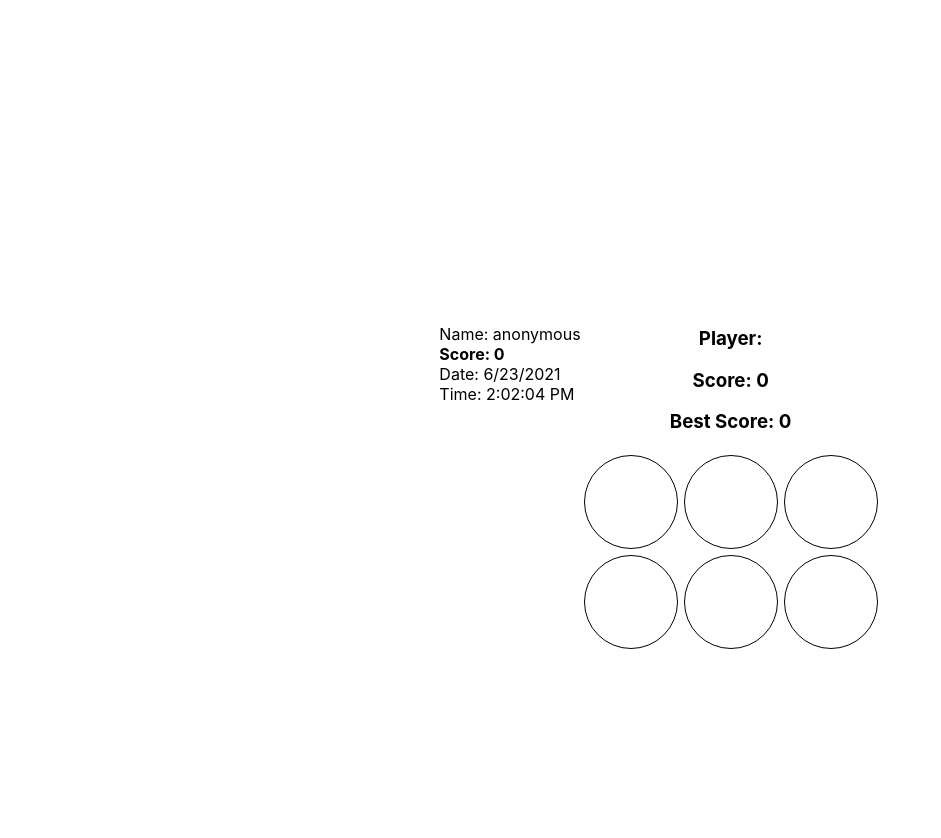
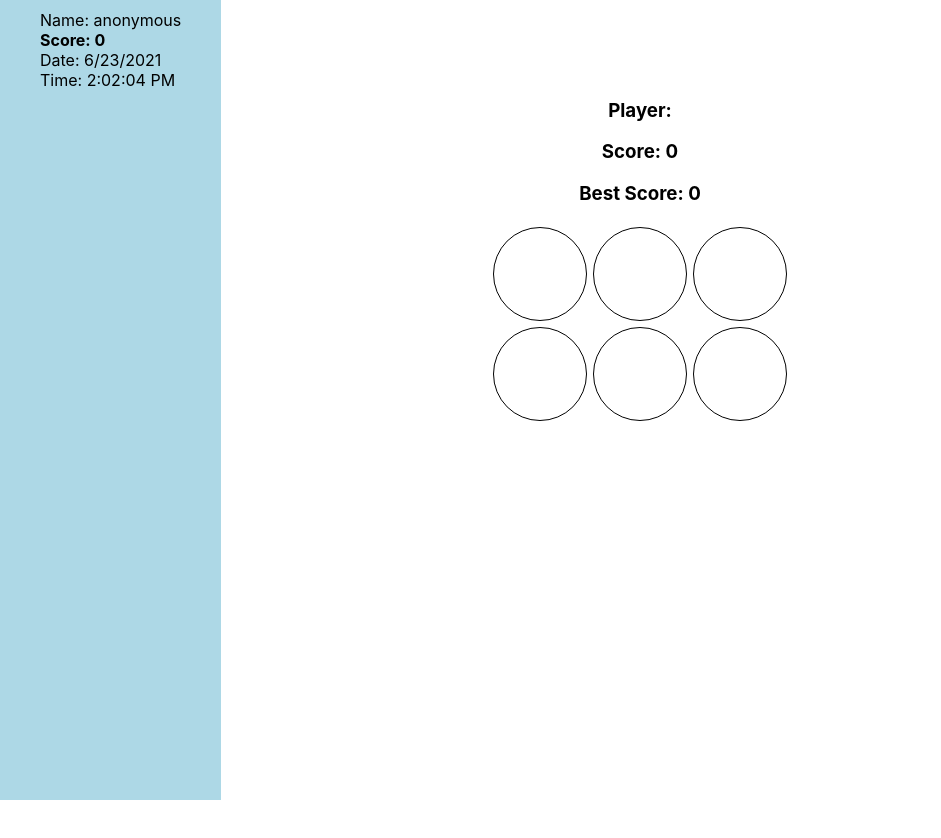
Before and after one commit to yaronlavi1992/lightbulbs, a Next.js app: page /play in a window 1280 px wide. Shown: the top 838 px of the page, without its empty margins (0-941 px from the left). Built offline with nearby package versions, Linux system fonts and the light colour scheme.

Commit message:
responsiveness

```diff
--- a/components/ScoreHistory/ScoreHistory.module.css
+++ b/components/ScoreHistory/ScoreHistory.module.css
@@ -1,9 +1,23 @@
 .ul {
+  position: fixed;
+  left: 0;
+  top: 0;
   overflow: auto;
-  max-height: 340px;
+  height: 100%;
+  background-color: lightblue;
+  margin-top: 0px;
+  padding-right: 40px;
+  padding-top: 10px;
 }
 
 .li {
   display: flex;
   flex-direction: column;
 }
+
+@media (max-width: 750px) {
+  .ul {
+    position: static;
+    background-color: initial;
+  }
+}
--- a/pages/play.js
+++ b/pages/play.js
@@ -6,10 +6,8 @@ function play() {
   return (
     <main className={styles.main}>
       <div className={styles.container}>
-        <div className={styles.columnLayout}>
-          <ScoreHistory />
-          <PlayBoard />
-        </div>
+        <PlayBoard />
+        <ScoreHistory />
       </div>
     </main>
   );
--- a/styles/Home.module.css
+++ b/styles/Home.module.css
@@ -3,7 +3,6 @@
   padding: 0 0.5rem;
   display: flex;
   flex-direction: column;
-  justify-content: center;
   align-items: center;
   height: 100vh;
 }
@@ -117,10 +116,6 @@
   text-align: center;
 }
 
-.columnLayout {
-  display: flex;
-}
-
 @media (max-width: 600px) {
   .grid {
     width: 100%;
```
